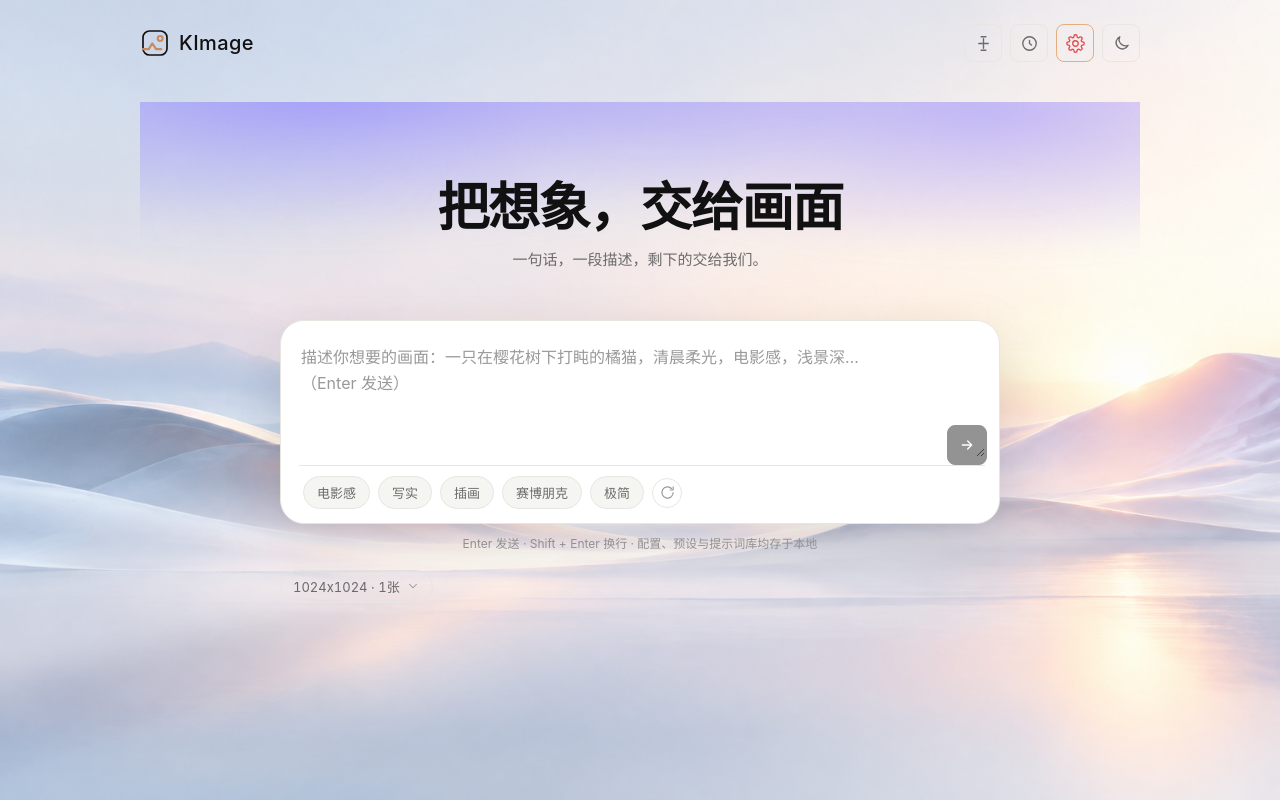
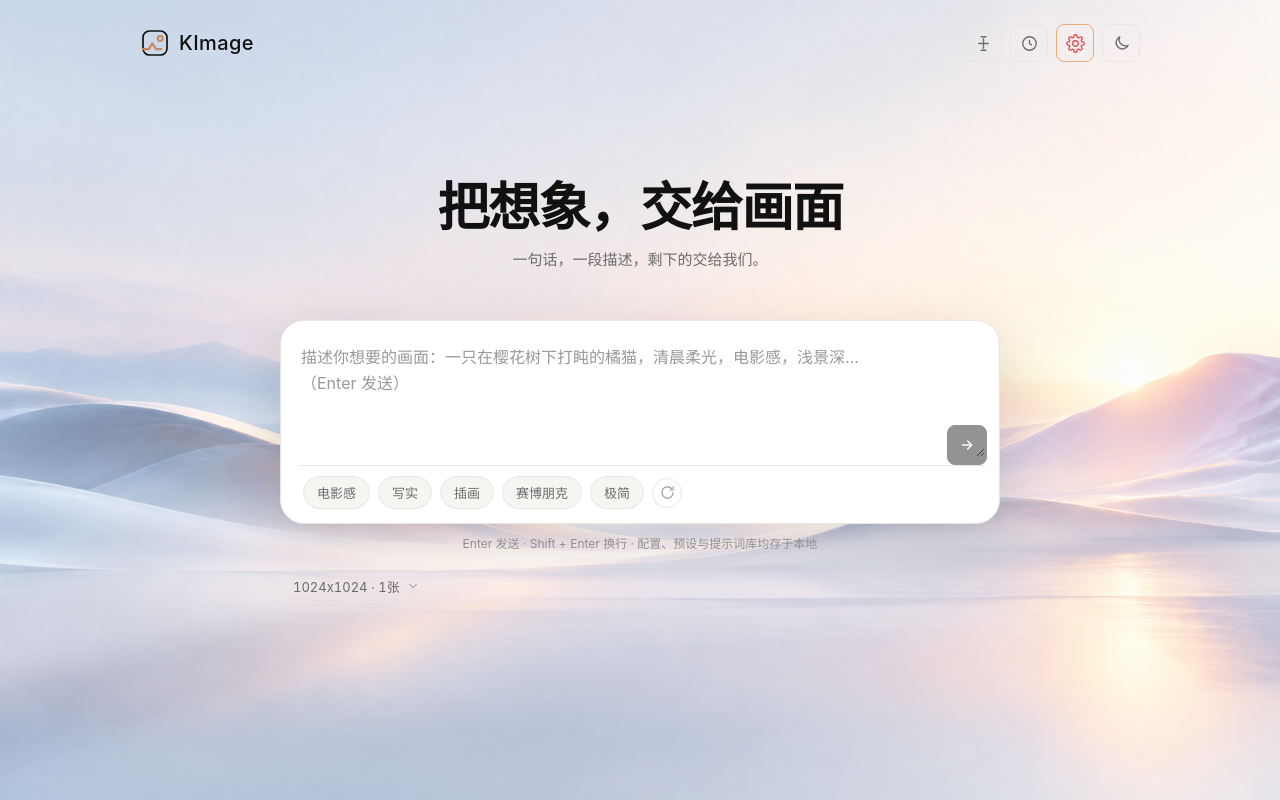
Before and after one commit to SunKyle/KImage, a Vue app: page / in a window 1280 px wide. Built offline with nearby package versions, Linux system fonts and the light colour scheme.

Commit message:
fix: 移除主标题后的 hero 紫色光晕装饰层

```diff
--- a/src/App.vue
+++ b/src/App.vue
@@ -471,7 +471,6 @@ async function removeHistoryEntry(entry: HistoryEntry) {
       <!-- 生图工作台 -->
       <section class="workbench" aria-label="生图工作台">
         <header class="hero">
-          <div class="hero-aura" aria-hidden="true"></div>
           <h1 class="hero-title">把想象，交给画面</h1>
           <p class="hero-sub">一句话，一段描述，剩下的交给我们。</p>
         </header>
@@ -1137,16 +1136,6 @@ async function removeHistoryEntry(entry: HistoryEntry) {
   padding: clamp(36px, 6vw, 80px) var(--sp-4) var(--sp-4);
   overflow: hidden;
 }
-.hero-aura {
-  position: absolute;
-  inset: -45% -18%;
-  pointer-events: none;
-  background:
-    radial-gradient(58% 55% at 26% 22%, color-mix(in oklch, var(--aura) 60%, transparent), transparent 72%),
-    radial-gradient(46% 52% at 76% 28%, color-mix(in oklch, var(--aura) 46%, transparent), transparent 74%),
-    radial-gradient(80% 46% at 50% 0%, color-mix(in oklch, var(--aura) 40%, transparent), transparent 78%);
-  filter: blur(14px);
-}
 .hero-title {
   font-family: var(--font-display);
   font-weight: 600;
--- a/src/style.css
+++ b/src/style.css
@@ -55,7 +55,6 @@
   --ease: cubic-bezier(0.32, 0.72, 0, 1);
 
   /* —— 首页工作台 —— */
-  --aura: #8B7CFF;                /* 薰衣草氛围光(经 color-mix 降透明) */
   --cta: #111111;                 /* Primary Button: 黑药丸 */
   --cta-hover: #2A2A2A;
   --cta-text: #FFFFFF;
@@ -86,7 +85,6 @@
   --sh-md: 0 20px 60px rgba(0, 0, 0, 0.5);
   --sh-float: 0 20px 60px rgba(0, 0, 0, 0.5);
 
-  --aura: #A89CFF;
   --cta: #F5F5F5;
   --cta-hover: #FFFFFF;
   --cta-text: #111111;
```
